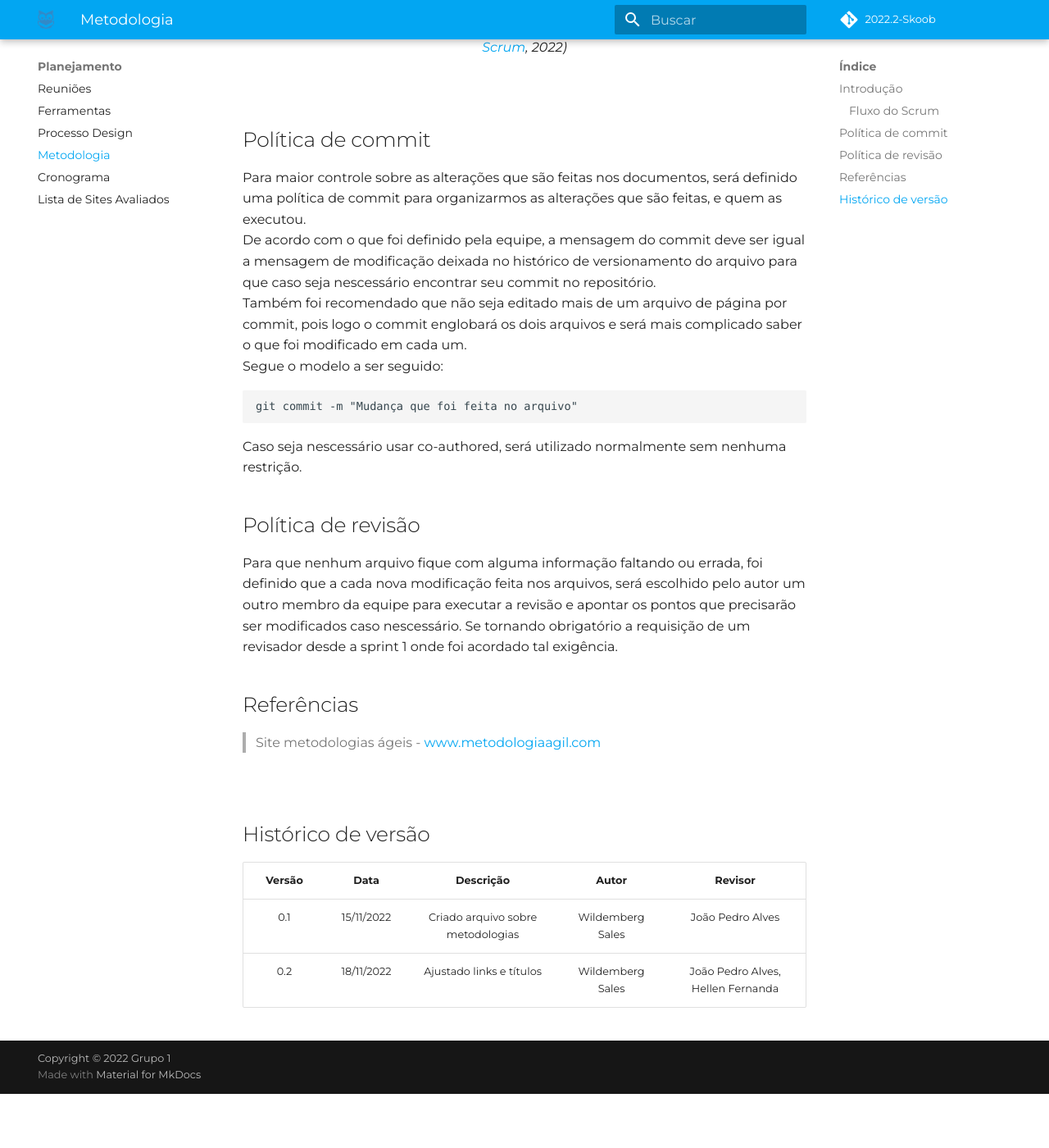
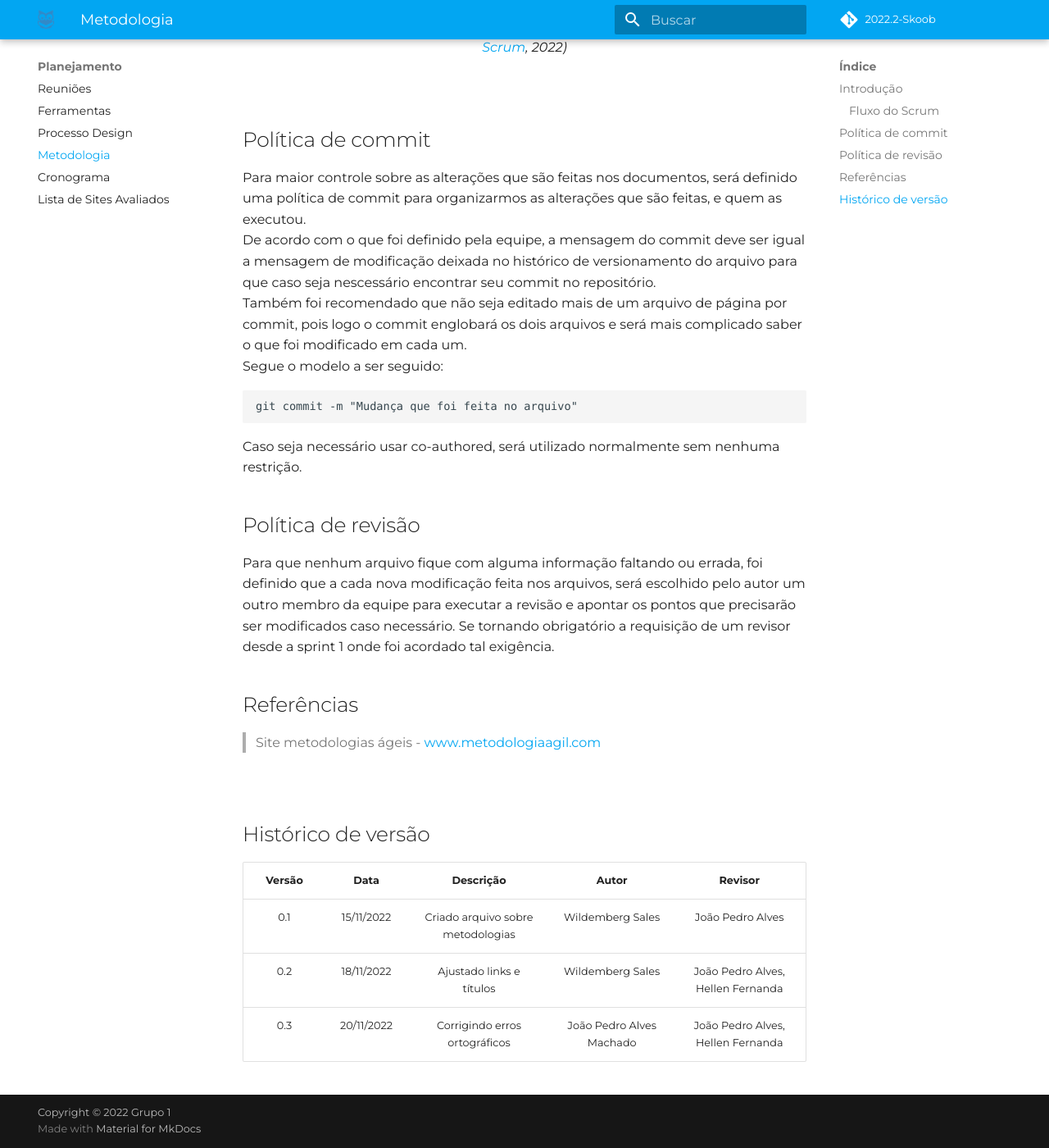
Before and after one commit to Interacao-Humano-Computador/2022.2-Skoob, an MkDocs documentation site: the page built from docs/planejamento/metodologia.md, in a window 1280 px wide and 1400 px high, scrolled down 935 px. Shown: the whole window at 82% size. Built offline with MkDocs 1.6.1 and Material for MkDocs 9.7.7, drawn with Linux system fonts in a browser that asks for light colours; some web fonts are replaced; comment, search, counter and statistics services are not loaded; before the commit the page ends 2269 px from its top, so only the background shows below that; some of the changed text lies outside the part shown.

Commit message:
Corrigindo erros ortográficos

````diff
--- a/docs/planejamento/metodologia.md
+++ b/docs/planejamento/metodologia.md
@@ -27,11 +27,12 @@ Segue o modelo a ser seguido:
 git commit -m "Mudança que foi feita no arquivo"
 ```
 
-Caso seja nescessário usar co-authored, será utilizado normalmente sem nenhuma restrição.
+Caso seja necessário usar co-authored, será utilizado normalmente sem nenhuma restrição.
 
 ## Política de revisão
 
-Para que nenhum arquivo fique com alguma informação faltando ou errada, foi definido que a cada nova modificação feita nos arquivos, será escolhido pelo autor um outro membro da equipe para executar a revisão e apontar os pontos que precisarão ser modificados caso nescessário. Se tornando obrigatório a requisição de um revisador desde a sprint 1 onde foi acordado tal exigência.
+Para que nenhum arquivo fique com alguma informação faltando ou errada, foi definido que a cada nova modificação feita nos arquivos, será escolhido pelo autor um outro membro da equipe para executar a revisão e apontar os pontos que precisarão ser modificados caso necessário. Se tornando obrigatório a requisição de um revisor desde a sprint 1 onde foi acordado tal exigência.
+
 
 ## Referências
 
@@ -45,3 +46,4 @@ Para que nenhum arquivo fique com alguma informação faltando ou errada, foi de
 | :----: | :--------: | :-------------------------------: | :--------------: | :-------------------------------: |
 |  0.1   | 15/11/2022 | Criado arquivo sobre metodologias | Wildemberg Sales |         João Pedro Alves          |
 |  0.2   | 18/11/2022 |     Ajustado links e títulos      | Wildemberg Sales | João Pedro Alves, Hellen Fernanda |
+|  0.3   | 20/11/2022 |     Corrigindo erros ortográficos | João Pedro Alves Machado | João Pedro Alves, Hellen Fernanda |
````
Also changed, not shown: other parts of docs/planejamento/metodologia.md (+1 -1 lines).
